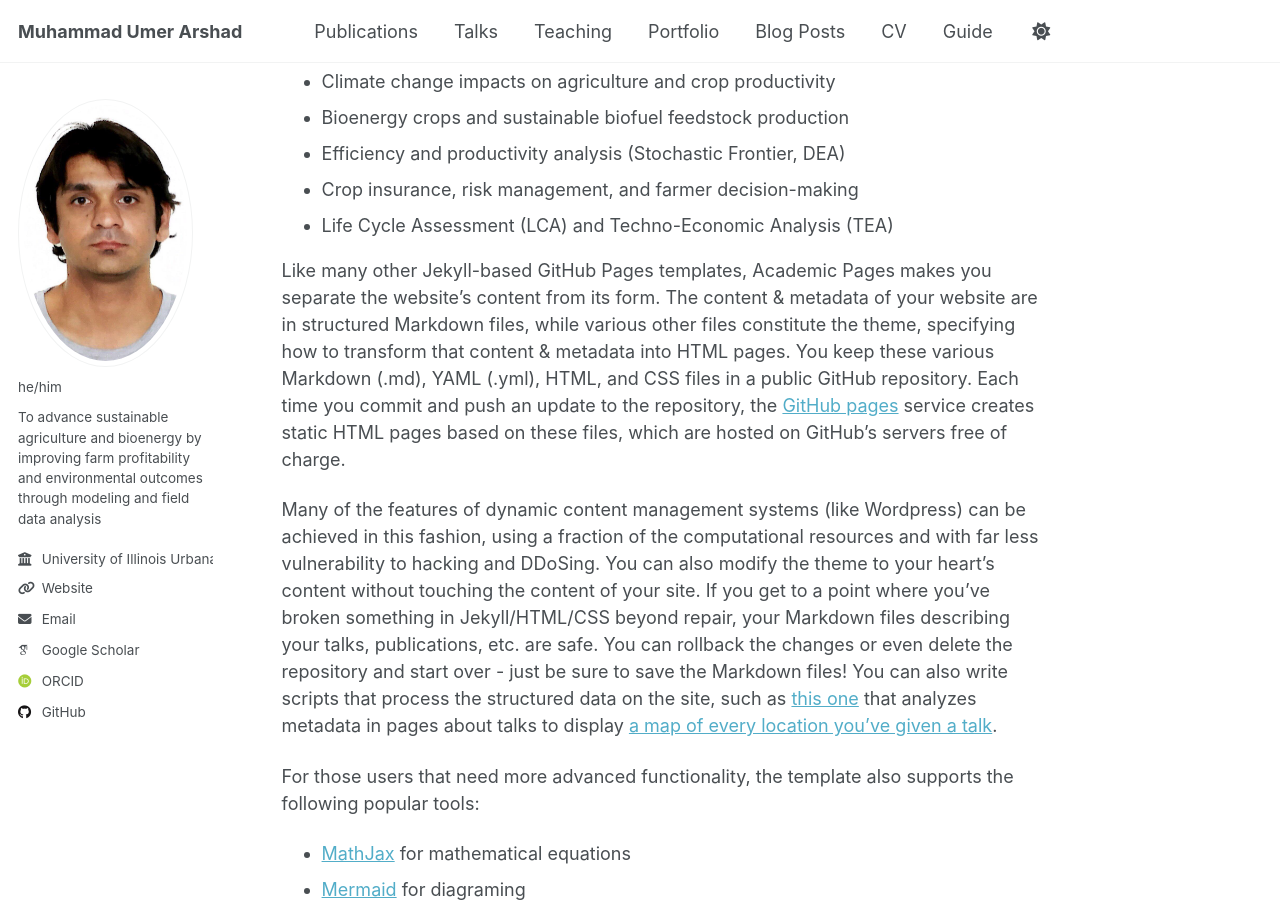
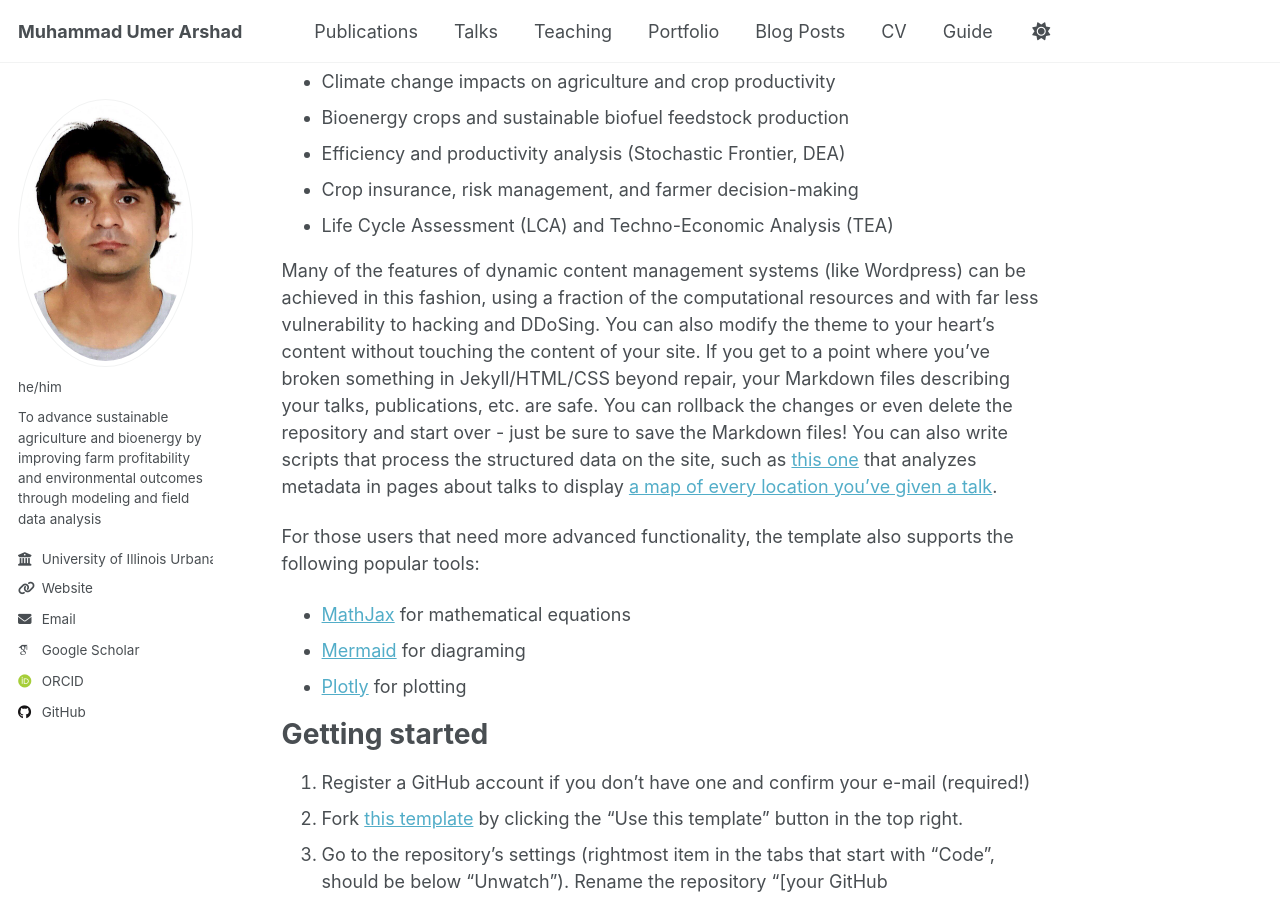
Before and after one commit to marshadu/marshadu.github.io, a Jekyll site: the page built from _pages/about.md, in a window 1280 px wide and 900 px high, scrolled down 689 px. Built offline with Jekyll 4.4.1, drawn with Linux system fonts in a browser that asks for light colours; some web fonts are replaced; some of the changed lines change nothing that is shown; some of the changed text lies outside the part shown.

Commit message:
Update about.md

```diff
--- a/_pages/about.md
+++ b/_pages/about.md
@@ -17,7 +17,6 @@
 - Crop insurance, risk management, and farmer decision-making
 - Life Cycle Assessment (LCA) and Techno-Economic Analysis (TEA)
 
-Like many other Jekyll-based GitHub Pages templates, Academic Pages makes you separate the website's content from its form. The content & metadata of your website are in structured Markdown files, while various other files constitute the theme, specifying how to transform that content & metadata into HTML pages. You keep these various Markdown (.md), YAML (.yml), HTML, and CSS files in a public GitHub repository. Each time you commit and push an update to the repository, the [GitHub pages](https://pages.github.com/) service creates static HTML pages based on these files, which are hosted on GitHub's servers free of charge.
 
 Many of the features of dynamic content management systems (like Wordpress) can be achieved in this fashion, using a fraction of the computational resources and with far less vulnerability to hacking and DDoSing. You can also modify the theme to your heart's content without touching the content of your site. If you get to a point where you've broken something in Jekyll/HTML/CSS beyond repair, your Markdown files describing your talks, publications, etc. are safe. You can rollback the changes or even delete the repository and start over - just be sure to save the Markdown files! You can also write scripts that process the structured data on the site, such as [this one](https://github.com/academicpages/academicpages.github.io/blob/master/talkmap.ipynb) that analyzes metadata in pages about talks to display [a map of every location you've given a talk](https://academicpages.github.io/talkmap.html).
 
@@ -55,6 +54,10 @@
 Example: editing a Markdown file for a talk
 ![Editing a Markdown file for a talk](/images/editing-talk.png)
 
+### Credits
+This website is powered by the **[Academic Pages](https://github.com/academicpages/academicpages.github.io)** template and hosted on **[GitHub Pages](https://pages.github.com/)**.
+The template is a fork of the **[Minimal Mistakes Jekyll Theme](https://mmistakes.github.io/minimal-mistakes/)** created by *Michael Rose*, and extended to support academic content such as publications, talks, teaching, a portfolio, blog posts, and a dynamically generated CV.
+
 For more info
 ------
 More info about configuring Academic Pages can be found in [the guide](https://academicpages.github.io/markdown/), the [growing wiki](https://github.com/academicpages/academicpages.github.io/wiki), and you can always [ask a question on GitHub](https://github.com/academicpages/academicpages.github.io/discussions). The [guides for the Minimal Mistakes theme](https://mmistakes.github.io/minimal-mistakes/docs/configuration/) (which this theme was forked from) might also be helpful.
```
